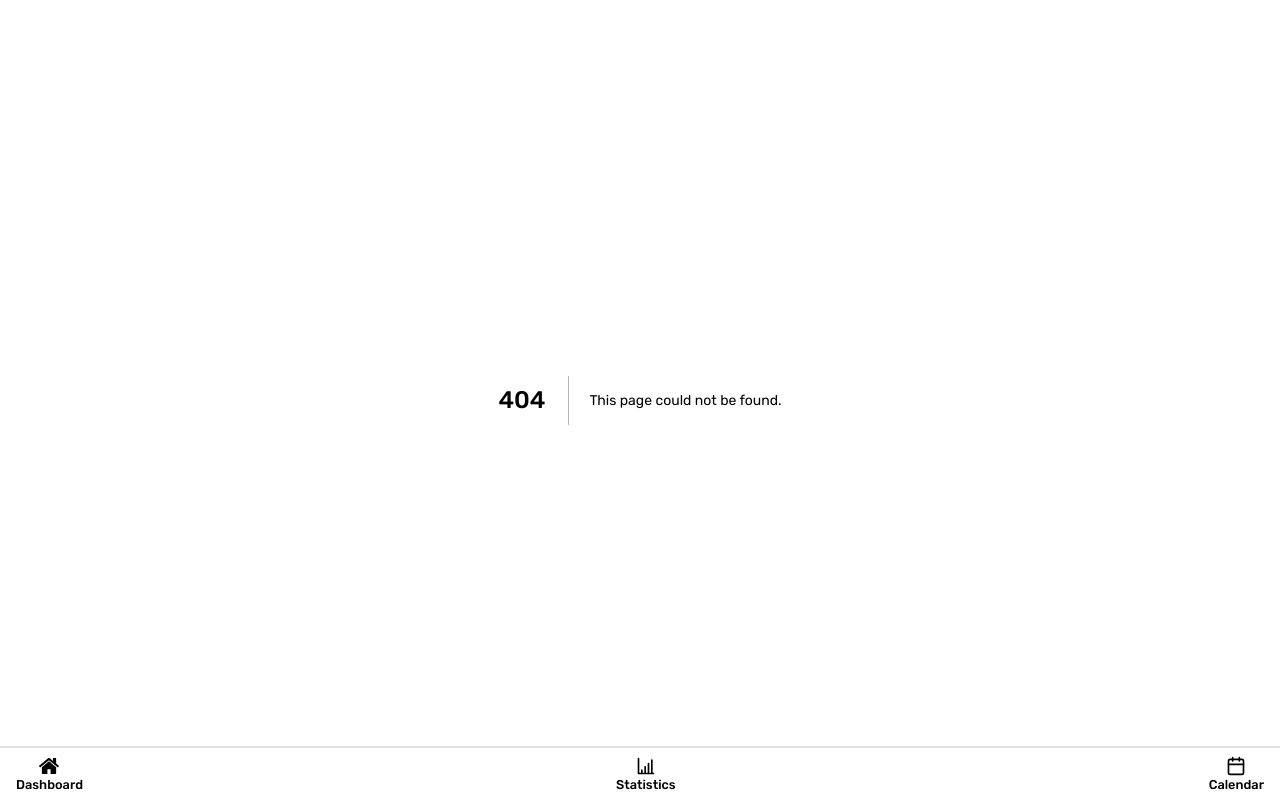
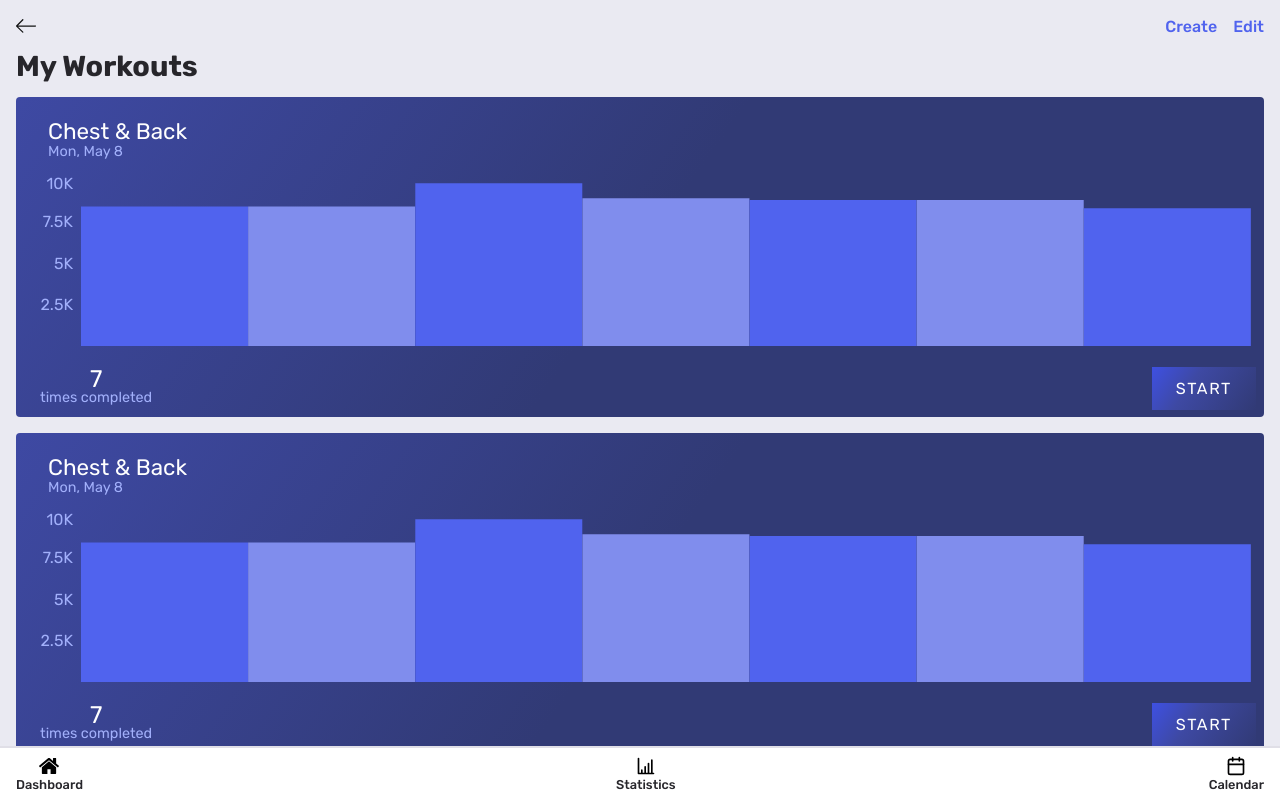
Before and after one commit to MichaelVanhoutte1/fit-avenue-frontend, a Next.js app: page /workouts in a window 1280 px wide. Before the commit this address had no page. Built offline with nearby package versions, Linux system fonts and the light colour scheme.

Commit message:
created workouts page with all workouts

```diff
--- a/components/workout/styles.ts
+++ b/components/workout/styles.ts
@@ -2,6 +2,7 @@ import styled from "styled-components";
 import { colors } from "../../styles/variables.styled";
 
 export const ChartDiv = styled.div`
+    margin-top: 1rem;
     border-radius: 0.25rem;
     height: 20rem;
     background: -webkit-linear-gradient(325deg, rgb(62, 73, 163) 0%, rgb(49, 58, 117) 50%);
--- a/pages/dashboard.tsx
+++ b/pages/dashboard.tsx
@@ -10,6 +10,7 @@ import {
     WorkoutsButton,
     WorkoutsDiv,
 } from "../styles/pages/dashboard.styled";
+import Link from "next/link";
 
 export default function Dashboard() {
     return (
@@ -23,7 +24,9 @@ export default function Dashboard() {
             <WorkoutsDiv>
                 <WorkoutHeadDiv>
                     <WorkoutText>My Workouts</WorkoutText>
+                    <Link href='/workouts'>
                     <WorkoutsButton>Show all</WorkoutsButton>
+                    </Link>
                 </WorkoutHeadDiv>
                 <Workout/>
             </WorkoutsDiv>
--- /dev/null
+++ b/pages/workouts.tsx
@@ -0,0 +1,24 @@
+import Image from "next/image";
+import Title from "../components/title";
+import Workout from "../components/workout";
+import { ActionButton, ActionDiv, HeadDiv, WorkoutsDiv } from "../styles/pages/workouts";
+
+export default function Workouts() {
+    return (
+        <>
+            <HeadDiv>
+                <Image src="/images/icons/arrow-left.svg" alt="profile" width={20} height={20} />
+                <ActionDiv>
+                    <ActionButton>Create</ActionButton>
+                    <ActionButton>Edit</ActionButton>
+                </ActionDiv>
+            </HeadDiv>
+            <WorkoutsDiv>
+                <Title content="My Workouts" />
+                <Workout />
+                <Workout />
+                <Workout />
+            </WorkoutsDiv>
+        </>
+    );
+}
--- /dev/null
+++ b/styles/pages/workouts.tsx
@@ -0,0 +1,29 @@
+import styled from "styled-components";
+import { breakpoints, colors } from "../variables.styled";
+
+export const WorkoutsDiv = styled.div``;
+
+export const WorkoutHeadDiv = styled.div`
+    display: flex;
+    justify-content: space-between;
+    margin: 1.5rem 0 1rem;
+`;
+
+export const ActionButton = styled.button`
+    background-color: transparent;
+    color: ${colors.purple};
+    border: none;
+    font-weight: 500;
+    font-size: 1rem;
+    margin-left: 1rem;
+`;
+
+export const HeadDiv = styled.div`
+    margin: 1rem 0;
+    display: flex;
+    justify-content: space-between;
+`;
+
+export const ActionDiv = styled.div`
+    display: flex;
+`;
```
Also changed, not shown: public/images/icons/arrow-left.svg (added).
